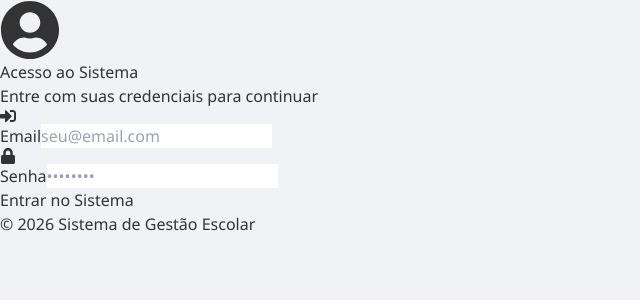
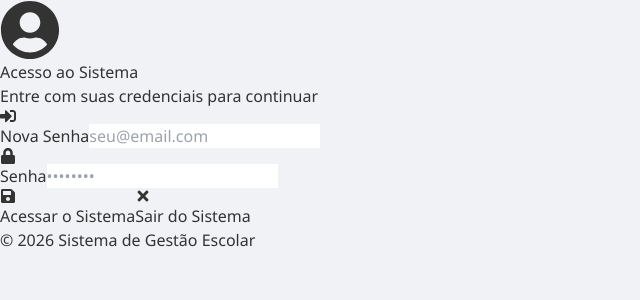
Before and after one commit to edmmardegan/Sistema-Escolar-Bella-Music, a React (Vite) app in the folder frontend/: page /login in a window 1280 px wide. Shown: the top 300 px of the page, without its empty margins (0-640 px from the left). Built offline with nearby package versions, Linux system fonts and the light colour scheme; a web font is replaced by a local one.

Commit message:
refatoraçao - falta usuario e matricula.

```diff
--- a/frontend/src/components/Menu/index.jsx
+++ b/frontend/src/components/Menu/index.jsx
@@ -38,7 +38,6 @@ export default function Menu() {
     { to: "/matriculas", label: "Matrículas", icon: <FaFileSignature /> },
     { to: "/logs", label: "Auditoria", icon: <FaHistory />, adminOnly: true },
     { to: "/usuarios", label: "Usuários", icon: <FaUserCog />, adminOnly: true },
-    { to: "/template", label: "Template", icon: <FaUserCog />, adminOnly: true },
     { to: "/reset-password", label: "Alterar Senha", icon: <FaKey /> },
   ];
 
--- a/frontend/src/components/Menu/styles.css
+++ b/frontend/src/components/Menu/styles.css
@@ -52,7 +52,7 @@
 .menu-link-item {
   color: #ecf0f1;
   text-decoration: none;
-  padding: 8px;
+  padding: 2%;
   border-radius: 4px;
   display: flex;
   align-items: center;
--- a/frontend/src/pages/Login/index.jsx
+++ b/frontend/src/pages/Login/index.jsx
@@ -1,17 +1,39 @@
 // Local: src/Login/index.jsx
 
-import React, { useState } from "react";
+import React, { useEffect, useState, useRef } from "react";
 import { useNavigate } from "react-router-dom";
 import { useAuth } from "../../hooks/useAuth.js";
 import api from "../../services/api.js";
-import { FaUserCircle, FaLock, FaSignInAlt } from "react-icons/fa";
+import { FaUserCircle, FaLock, FaSignInAlt, FaSave, FaTimes } from "react-icons/fa";
+import Input from "../../components/Input.jsx";
+import Button from "../../components/Button.jsx";
 
 export default function Login() {
   const [email, setEmail] = useState("");
   const [password, setPassword] = useState("");
   const [loading, setLoading] = useState(false);
+  const [exibindoForm, setExibindoForm] = useState(true);
+  const emailInputRef = useRef(null);
   const { login } = useAuth();
+  const [isEditable, setIsEditable] = useState(false);
   const navigate = useNavigate();
+
+  useEffect(() => {
+    const forceClear = setTimeout(() => {
+      setEmail("");
+      setPassword("");
+    }, 500);
+
+    if (exibindoForm) {
+      const timer = setTimeout(() => {
+        emailInputRef.current?.focus();
+      }, 100);
+      return () => {
+        clearTimeout(timer);
+        clearTimeout(forceClear);
+      };
+    }
+  }, [exibindoForm]);
 
   const handleSubmit = async (e) => {
     e.preventDefault();
@@ -19,10 +41,8 @@ export default function Login() {
 
     try {
       const data = await api.login(email, password);
-
       if (data && data.access_token) {
         login(data.user, data.access_token);
-
         if (data.user?.primeiroAcesso) {
           navigate("/reset-password");
         } else {
@@ -33,8 +53,7 @@ export default function Login() {
       }
     } catch (error) {
       console.error("Erro ao logar:", error);
-      const msg =
-        error.response?.data?.message || "Usuário ou senha incorretos!";
+      const msg = error.response?.data?.message || "Usuário ou senha incorretos!";
       alert(msg);
     } finally {
       setLoading(false);
@@ -42,73 +61,78 @@ export default function Login() {
   };
 
   return (
-    <div className="fixed inset-0 flex items-center justify-center bg-gray-100 z-50">
+    <main className="fixed inset-0 flex items-center justify-center bg-gray-100 z-50">
+      {exibindoForm ? (
         <div className="w-full max-w-md bg-white rounded-xl shadow-lg p-8">
-
-        {/* HEADER */}
           <div className="text-center mb-6">
             <FaUserCircle className="mx-auto text-blue-600" size={60} />
-          <h2 className="text-2xl font-bold text-gray-800 mt-2">
-            Acesso ao Sistema
-          </h2>
-          <p className="text-gray-500 text-sm">
-            Entre com suas credenciais para continuar
-          </p>
+            <h2 className="text-2xl font-bold text-gray-800 mt-2">Acesso ao Sistema</h2>
+            <p className="text-gray-500 text-sm">Entre com suas credenciais para continuar</p>
           </div>
 
-        {/* FORM */}
           <form onSubmit={handleSubmit} className="space-y-5">
-
-          {/* EMAIL */}
+            <input type="text" style={{ display: "none" }} aria-hidden="true" />
+            <input type="password" style={{ display: "none" }} aria-hidden="true" />
             <div>
-            <label className="flex items-center gap-2 text-sm font-semibold text-gray-600 mb-1">
-              <FaSignInAlt /> Email
-            </label>
-            <input
+              <FaSignInAlt />
+              <Input
+                label="Nova Senha"
                 type="email"
-              required
-              placeholder="seu@email.com"
-              className="w-full px-4 py-2 border rounded-md bg-white text-gray-800
-                         focus:outline-none focus:ring-2 focus:ring-blue-500 focus:border-blue-500
-                         transition"
                 value={email}
                 onChange={(e) => setEmail(e.target.value)}
+                placeholder="seu@email.com"
+                required
+                autoComplete="off"
+                readOnly={!isEditable} // Começa bloqueado
+                onFocus={() => setIsEditable(true)} // Desbloqueia ao clicar
+                onChange={(e) => setEmail(e.target.value)}
+                autoComplete="none"
+              />
+            </div>
+            {/* SENHA */}
+            <div>
+              <FaLock />
+              <Input
+                label="Senha"
+                type="password"
+                value={password}
+                onChange={(e) => setPassword(e.target.value)}
+                required
+                placeholder="••••••••"
               />
             </div>
 
-          {/* SENHA */}
-          <div>
-            <label className="flex items-center gap-2 text-sm font-semibold text-gray-600 mb-1">
-              <FaLock /> Senha
-            </label>
-            <input
-              type="password"
-              required
-              placeholder="••••••••"
-              className="w-full px-4 py-2 border rounded-md bg-white text-gray-800
-                         focus:outline-none focus:ring-2 focus:ring-blue-500 focus:border-blue-500
-                         transition"
-              value={password}
-              onChange={(e) => setPassword(e.target.value)}
-            />
+            <div className="flex flex-col items-center gap-4 pt-[40px]">
+              {/* BOTÃO DE LOGIN */}
+              <Button type="submit" disabled={loading} icon={FaSave} className="w-64">
+                {loading ? "Autenticando..." : "Acessar o Sistema"}
+              </Button>
+
+              {/* BOTÃO DE CANCELAR / FECHAR */}
+              <Button
+                type="button"
+                variant="red"
+                onClick={() => {
+                  // Tenta fechar a janela
+                  window.close();
+
+                  // Se não fechar em 500ms (porque o navegador bloqueou), redireciona
+                  setTimeout(() => {
+                    window.location.href = "https://www.google.com";
+                  }, 500);
+                }}
+                icon={FaTimes}
+                className="w-64"
+                autoComplete="off"
+              >
+                Sair do Sistema
+              </Button>
             </div>
-
-          {/* BOTÃO */}
-          <button
-            type="submit"
-            disabled={loading}
-            className="w-full py-2 bg-blue-600 text-white font-bold rounded-md
-                       hover:bg-blue-700 transition disabled:opacity-50"
-          >
-            {loading ? "Autenticando..." : "Entrar no Sistema"}
-          </button>
           </form>
 
-        {/* FOOTER */}
-        <div className="text-center mt-6 text-xs text-gray-400">
-          © 2026 Sistema de Gestão Escolar
+          <div className="text-center mt-6 text-xs text-gray-400">© 2026 Sistema de Gestão Escolar</div>
         </div>
-      </div>
-    </div>
+      ) : null}
+    </main>
   );
 }
--- a/frontend/src/pages/Usuarios/ResetPassword.jsx
+++ b/frontend/src/pages/Usuarios/ResetPassword.jsx
@@ -1,34 +1,56 @@
 // Local: src/ResetPassword/index.jsx
 
-// Local: src/ResetPassword/index.jsx
-
-import React, { useState } from "react";
+import React, { useEffect, useState, useRef } from "react";
 import { useNavigate } from "react-router-dom";
 import api from "../../services/api";
 import { useAuth } from "../../hooks/useAuth";
-import { FaLock, FaKey, FaExclamationCircle } from "react-icons/fa";
+import { FaLock, FaKey, FaSave, FaTimes, FaExclamationCircle } from "react-icons/fa";
+import Input from "../../components/Input";
+import Button from "../../components/Button";
 
 export default function ResetPassword() {
   const [novaSenha, setNovaSenha] = useState("");
   const [confirmarSenha, setConfirmarSenha] = useState("");
+  const [exibindoForm, setExibindoForm] = useState(true); // Alterado para true para teste
   const [loading, setLoading] = useState(false);
   const { user } = useAuth();
   const navigate = useNavigate();
+  const nomeFormRef = useRef(null);
+
+  // Foco no campo quando o formulário abrir
+  useEffect(() => {
+    if (exibindoForm) {
+      const timer = setTimeout(() => {
+        nomeFormRef.current?.focus();
+      }, 100);
+      return () => clearTimeout(timer);
+    }
+  }, [exibindoForm]);
 
   const handleReset = async (e) => {
     e.preventDefault();
+    // Expressão Regular para a regra de senha forte
+    const regexSenhaForte = /^(?=.*[a-z])(?=.*[A-Z])(?=.*[0-9])(?=.*[*@$]).{8,}$/;
 
-    if (novaSenha.length < 6)
-      return alert("A senha deve ter pelo menos 6 caracteres.");
+    if (!regexSenhaForte.test(novaSenha)) {
+      return alert(
+        "A senha não atende aos requisitos:\n\n" +
+          "• Mínimo de 8 caracteres\n" +
+          "• Pelo menos uma letra maiúscula\n" +
+          "• Pelo menos uma letra minúscula\n" +
+          "• Pelo menos um número\n" +
+          "• Pelo menos um caractere especial (*, @, $)",
+      );
+    }
 
-    if (novaSenha !== confirmarSenha)
+    if (novaSenha !== confirmarSenha) {
       return alert("As senhas não conferem!");
+    }
 
     setLoading(true);
 
     try {
       await api.updateOwnPassword(user.id, { novaSenha });
-
       alert("Senha atualizada com sucesso! Por favor, realize o login novamente.");
       localStorage.clear();
       window.location.href = "/login";
@@ -41,97 +63,70 @@ export default function ResetPassword() {
 
   return (
     <main className="fixed inset-0 flex items-center justify-center bg-gray-100 z-50 px-4">
+      {exibindoForm ? (
         <section className="w-full max-w-md bg-white rounded-xl shadow-lg p-8 space-y-6">
+          {/* HEADER */}
+          <header className="bg-white h-20 px-6 rounded-xl shadow-md flex justify-between items-center mb-6">
+            <h2 className="flex items-center gap-3 text-xl font-bold text-gray-800">
+              {/* Ícone Dinâmico */}
+              {user?.primeiroAcesso ? <FaLock className="text-blue-600" /> : <FaKey className="text-blue-600" />}
 
-        {/* HEADER */}
-        <div className="text-center">
-          {user?.primeiroAcesso ? (
-            <>
-              <FaLock className="mx-auto text-blue-600" size={30} />
-              <h2 className="text-2xl font-bold text-gray-800 mt-3">
-                Primeiro Acesso
+              {/* Texto Dinâmico */}
+              {user?.primeiroAcesso ? "Primeiro Acesso" : exibindoForm ? "Alterar Senha" : "Primeiro Acesso"}
             </h2>
-              <p className="text-gray-500 text-sm mt-2">
-                Cadastre uma nova senha para continuar.
-              </p>
-            </>
-          ) : (
-            <>
-              <FaKey className="mx-auto text-blue-600" size={30} />
-              <h2 className="text-2xl font-bold text-gray-800 mt-3">
-                Alterar Senha
-              </h2>
-              <p className="text-gray-500 text-sm mt-2">
-                Olá <strong>{user?.nome}</strong>, altere sua senha abaixo.
-              </p>
-            </>
-          )}
-        </div>
-
+          </header>
           {/* FORM */}
-        <form onSubmit={handleReset} className="space-y-4">
-
-          {/* NOVA SENHA */}
-          <div>
-            <label className="block text-sm font-semibold text-gray-600 mb-1">
-              Nova Senha
-            </label>
-            <input
+          <form onSubmit={handleReset} className="space-y-4 flex ">
+            <div className="flex flex-wrap justify-center gap-2 p-3 rounded-xl border bg-gray-50">
+              <div className="flex flex-wrap gap-2 p-1 ">
+                <Input
+                  ref={nomeFormRef}
+                  label="Nova Senha"
                   type="password"
-              required
-              placeholder="Digite sua nova senha"
-              className="w-full h-11 px-4 border rounded-md bg-white text-gray-800
-                         focus:outline-none focus:ring-2 focus:ring-blue-500 focus:border-blue-500
-                         transition"
                   value={novaSenha}
                   onChange={(e) => setNovaSenha(e.target.value)}
+                  placeholder="Digite a nova senha"
+                  required
+                />
+
+                {/* Lista de tópicos para os requisitos */}
+                <ul className="mt-2 text-[13px] text-gray-500 space-y-1 list-disc list-inside">
+                  <li className={novaSenha.length >= 8 ? "text-green-600" : ""}>Mínimo de 8 caracteres</li>
+                  <li className={/[A-Z]/.test(novaSenha) ? "text-green-600" : ""}>Pelo menos uma letra maiúscula</li>
+                  <li className={/[a-z]/.test(novaSenha) ? "text-green-600" : ""}>Pelo menos uma letra minúscula</li>
+                  <li className={/[0-9]/.test(novaSenha) ? "text-green-600" : ""}>Pelo menos um número</li>
+                  <li className={/[*@$]/.test(novaSenha) ? "text-green-600" : ""}>Pelo menos um caractere especial (* / @ / $)</li>
+                </ul>
+
+                <Input
+                  label="Confirmar Nova Senha"
+                  type="password"
+                  value={confirmarSenha}
+                  onChange={(e) => setConfirmarSenha(e.target.value)}
+                  placeholder="Confirme a nova senha"
+                  required
+                  className="w-[350px]"
                 />
               </div>
 
-          {/* CONFIRMAR SENHA */}
-          <div>
-            <label className="block text-sm font-semibold text-gray-600 mb-1">
-              Confirmar Nova Senha
-            </label>
-            <input
-              type="password"
-              required
-              placeholder="Confirme a nova senha"
-              className="w-full h-11 px-4 border rounded-md bg-white text-gray-800
-                         focus:outline-none focus:ring-2 focus:ring-blue-500 focus:border-blue-500
-                         transition"
-              value={confirmarSenha}
-              onChange={(e) => setConfirmarSenha(e.target.value)}
-            />
+              <div className="flex flex-wrap justify-center items-center gap-4 pt-[40px]">
+                <Button type="submit" icon={FaSave} className="w-64">
+                  Salvar
+                </Button>
+
+                <Button variant="red" onClick={() => navigate("/")} icon={FaTimes} className="w-64">
+                  Cancelar
+                </Button>
               </div>
-
-          {/* BOTÃO SALVAR */}
-          <button
-            type="submit"
-            disabled={loading}
-            className="w-full h-11 bg-blue-600 text-white font-bold rounded-md
-                       hover:bg-blue-700 transition disabled:opacity-50"
-          >
-            {loading ? "Processando..." : "Salvar Nova Senha"}
-          </button>
-
-          {/* BOTÃO CANCELAR */}
-          <button
-            type="button"
-            onClick={() => navigate("/")}
-            className="w-full h-11 bg-red-500 text-white font-bold rounded-md
-                       hover:bg-red-600 transition"
-          >
-            Cancelar e Voltar
-          </button>
+            </div>
           </form>
 
-        {/* FOOTER */}
           <div className="border-t pt-4 text-center text-sm text-gray-500 flex items-center justify-center gap-2">
             <FaExclamationCircle />
             Após atualizar, o sistema solicitará um novo login.
           </div>
         </section>
+      ) : null}
     </main>
   );
 }
```
Lines whose indentation alone changed are shown as unchanged.
